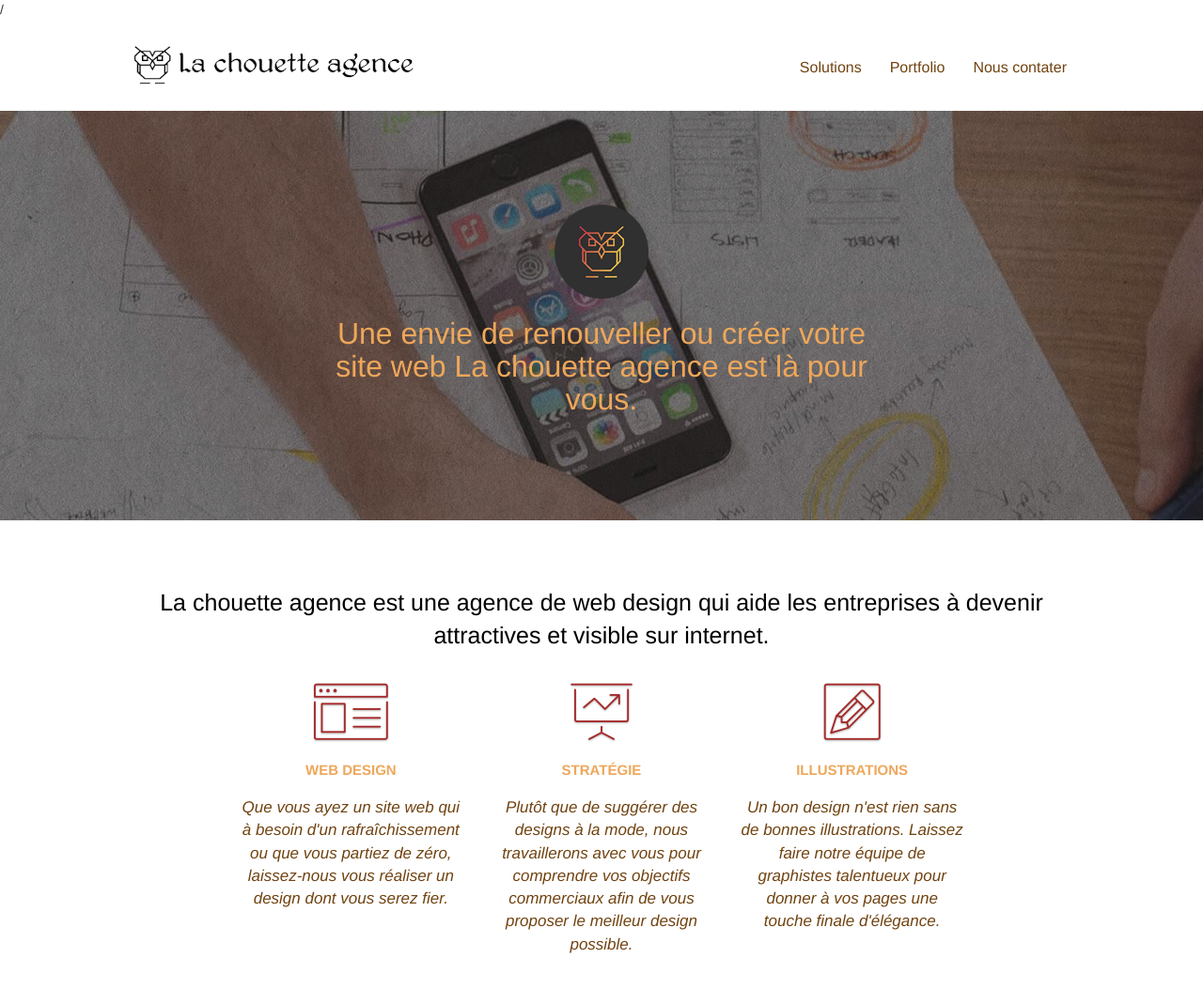
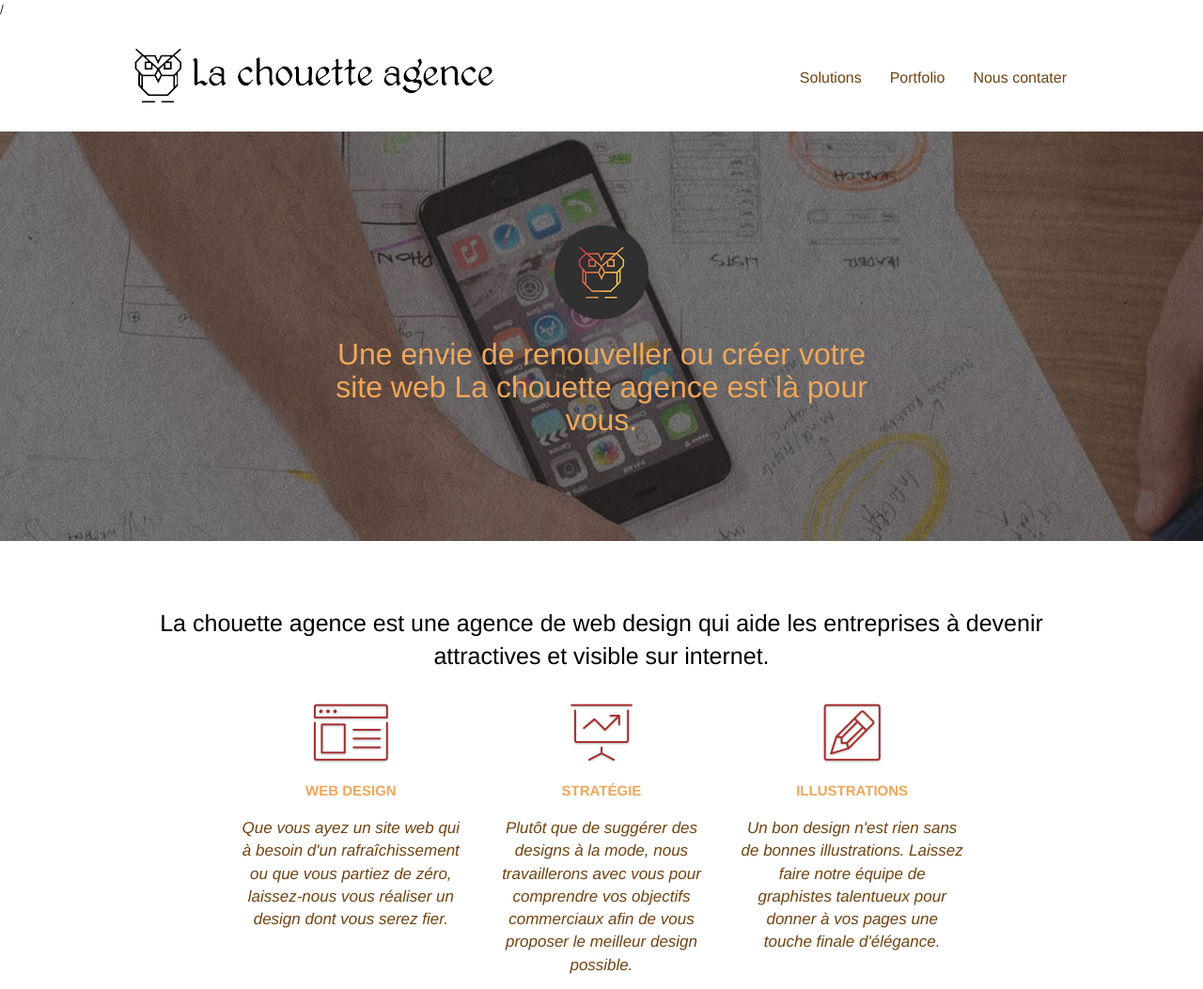
Before and after one commit to Emiliebolo/EmilieBolo_4_06032021, a plain HTML site: page index.html in a window 1280 px wide. Shown: the top 1053 px of the page at 94% size. Drawn offline with Linux system fonts and the light colour scheme.

Commit message:
valeur de base du logo

```diff
--- a/style.css
+++ b/style.css
@@ -314,8 +314,8 @@ a:hover {
 }
 
 .navbar-brand img {
-    width: 300px;
-    height: 50px;
+    width: 386px;
+    height: 72px;
 }
 
 .navbar-brand img[src$=svg] {
```
